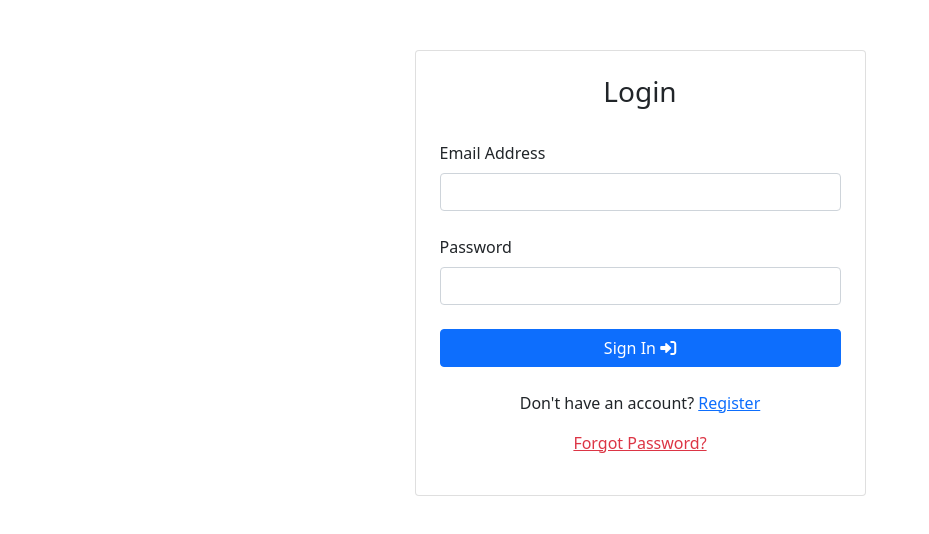
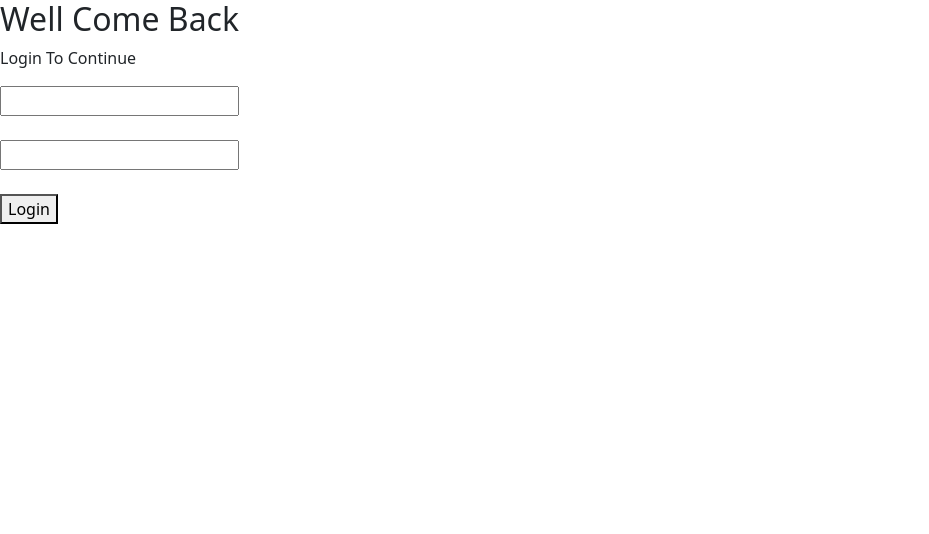
Before and after one commit to flavioborgesnunes/Django-React-Ecommerce, a React (Vite) app in the folder frontend/: page /login in a window 1280 px wide. Shown: the top 534 px of the page, without its empty margins (0-929 px from the left). Built offline with nearby package versions, Linux system fonts and the light colour scheme; what simple-zustand-devtools would draw is missing.

Commit message:
feat: start form in login.jsx

```diff
--- a/frontend/src/views/auth/Login.jsx
+++ b/frontend/src/views/auth/Login.jsx
@@ -1,126 +1,197 @@
-import { useEffect, useState } from 'react';
-import { login } from '../../utils/auth';
-import { useNavigate } from 'react-router-dom';
-import { useAuthStore } from '../../store/auth';
-import { Link } from 'react-router-dom';
+// import { useEffect, useState } from 'react';
+// import { login } from '../../utils/auth';
+// import { useNavigate } from 'react-router-dom';
+// import { useAuthStore } from '../../store/auth';
+// import { Link } from 'react-router-dom';
 
-const Login = () => {
-    const navigate = useNavigate();
-    const [username, setUsername] = useState('');
-    const [password, setPassword] = useState('');
-    const isLoggedIn = useAuthStore((state) => state.isLoggedIn);
-    const [isLoading, setIsLoading] = useState(false);
+// const Login = () => {
+//     const navigate = useNavigate();
+//     const [username, setEmail] = useState('');
+//     const [password, setPassword] = useState('');
+//     const isLoggedIn = useAuthStore((state) => state.isLoggedIn);
+//     const [isLoading, setIsLoading] = useState(false);
+
+//     useEffect(() => {
+//         if (isLoggedIn()) {
+//             navigate('/');
+//         }
+//     }, []);
+
+//     const resetForm = () => {
+//         setEmail('');
+//         setPassword('');
+//     };
+
+//     const handleLogin = async (e) => {
+//         e.preventDefault();
+//         setIsLoading(true);
+
+//         const { error } = await login(username, password);
+//         if (error) {
+//             alert(error);
+//         } else {
+//             navigate('/');
+//             resetForm();
+//         }
+//         setIsLoading(false);
+
+//     };
+//     return (
+//         <section>
+//             <main className="" style={{ marginBottom: 100, marginTop: 50 }}>
+//                 <div className="container">
+//                     {/* Section: Login form */}
+//                     <section className="">
+//                         <div className="row d-flex justify-content-center">
+//                             <div className="col-xl-5 col-md-8">
+//                                 <div className="card rounded-5">
+//                                     <div className="card-body p-4">
+//                                         <h3 className="text-center">Login</h3>
+//                                         <br />
+
+//                                         <div className="tab-content">
+//                                             <div
+//                                                 className="tab-pane fade show active"
+//                                                 id="pills-login"
+//                                                 role="tabpanel"
+//                                                 aria-labelledby="tab-login"
+//                                             >
+//                                                 <form onSubmit={handleLogin}>
+//                                                     {/* Email input */}
+//                                                     <div className="form-outline mb-4">
+//                                                         <label className="form-label" htmlFor="Full Name">
+//                                                             Email Address
+//                                                         </label>
+//                                                         <input
+//                                                             type="text"
+//                                                             id="username"
+//                                                             name="username"
+//                                                             value={username}
+//                                                             onChange={(e) => setEmail(e.target.value)}
+//                                                             className="form-control"
+
+//                                                         />
+//                                                     </div>
+
+//                                                     <div className="form-outline mb-4">
+//                                                         <label className="form-label" htmlFor="loginPassword">
+//                                                             Password
+//                                                         </label>
+//                                                         <input
+//                                                             type="password"
+//                                                             id="password"
+//                                                             name="password"
+//                                                             value={password}
+//                                                             onChange={(e) => setPassword(e.target.value)}
+//                                                             className="form-control"
+//                                                         />
+//                                                     </div>
+
+//                                                     <button className='btn btn-primary w-100' type="submit" disabled={isLoading}>
+//                                                         {isLoading ? (
+//                                                             <>
+//                                                                 <span className="mr-2 ">Processing...</span>
+//                                                                 <i className="fas fa-spinner fa-spin" />
+//                                                             </>
+//                                                         ) : (
+//                                                             <>
+//                                                                 <span className="mr-2">Sign In </span>
+//                                                                 <i className="fas fa-sign-in-alt" />
+//                                                             </>
+//                                                         )}
+//                                                     </button>
+
+//                                                     <div className="text-center">
+//                                                         <p className='mt-4'>
+//                                                             Don't have an account? <Link to="/register">Register</Link>
+//                                                         </p>
+//                                                         <p className='mt-0'>
+//                                                             <Link to="/forgot-password" className='text-danger'>Forgot Password?</Link>
+//                                                         </p>
+//                                                     </div>
+//                                                 </form>
+//                                             </div>
+//                                         </div>
+//                                     </div>
+//                                 </div>
+//                             </div>
+//                         </div>
+//                     </section>
+//                 </div>
+//             </main>
+//         </section>
+//     );
+// };
+
+// export default Login;
+import { login } from '../../utils/auth'
+import { useState, useEffect } from 'react'
+import { useNavigate, Link } from 'react-router-dom'
+import { useAuthStore } from '../../store/auth'
+
+function Login() {
+    const [email, setEmail] = useState("")
+    const [password, setPassword] = useState("")
+    const [isLoading, setIsLoading] = useState("")
+    const navigate = useNavigate()
+    const isLoggedIn = useAuthStore((state) => state.isLoggedIn)
 
     useEffect(() => {
         if (isLoggedIn()) {
-            navigate('/');
+            navigate('/')
         }
-    }, []);
+    })
 
     const resetForm = () => {
-        setUsername('');
-        setPassword('');
-    };
+        setEmail("")
+        setPassword("")
+    }
 
-    const handleLogin = async (e) => {
-        e.preventDefault();
-        setIsLoading(true);
+    const handleLogin = (e) => {
+        e.preventDefault()
+        setIsLoading(true)
 
-        const { error } = await login(username, password);
+        const { error } = login(email, password)
         if (error) {
-            alert(error);
+            alert(error)
         } else {
-            navigate('/');
-            resetForm();
+            navigate('/')
+            resetForm()
         }
-        setIsLoading(false);
+        setIsLoading(false)
 
-    };
+
+    }
+
+
+
     return (
-        <section>
-            <main className="" style={{ marginBottom: 100, marginTop: 50 }}>
-                <div className="container">
-                    {/* Section: Login form */}
-                    <section className="">
-                        <div className="row d-flex justify-content-center">
-                            <div className="col-xl-5 col-md-8">
-                                <div className="card rounded-5">
-                                    <div className="card-body p-4">
-                                        <h3 className="text-center">Login</h3>
+        <div>
+            <h2>Well Come Back</h2>
+            <p>Login To Continue</p>
+            <form onSubmit={handleLogin}>
+                <input
+                    type='text'
+                    name='email'
+                    id='email'
+                    value={email}
+                    onChange={(e) => setEmail(e.target.value)}
+                />
                 <br />
-
-                                        <div className="tab-content">
-                                            <div
-                                                className="tab-pane fade show active"
-                                                id="pills-login"
-                                                role="tabpanel"
-                                                aria-labelledby="tab-login"
-                                            >
-                                                <form onSubmit={handleLogin}>
-                                                    {/* Email input */}
-                                                    <div className="form-outline mb-4">
-                                                        <label className="form-label" htmlFor="Full Name">
-                                                            Email Address
-                                                        </label>
+                <br />
                 <input
-                                                            type="text"
-                                                            id="username"
-                                                            name="username"
-                                                            value={username}
-                                                            onChange={(e) => setUsername(e.target.value)}
-                                                            className="form-control"
-
-                                                        />
-                                                    </div>
-
-                                                    <div className="form-outline mb-4">
-                                                        <label className="form-label" htmlFor="loginPassword">
-                                                            Password
-                                                        </label>
-                                                        <input
-                                                            type="password"
-                                                            id="password"
-                                                            name="password"
+                    type='password'
+                    name='password'
+                    id='password'
                     value={password}
                     onChange={(e) => setPassword(e.target.value)}
-                                                            className="form-control"
                 />
-                                                    </div>
-
-                                                    <button className='btn btn-primary w-100' type="submit" disabled={isLoading}>
-                                                        {isLoading ? (
-                                                            <>
-                                                                <span className="mr-2 ">Processing...</span>
-                                                                <i className="fas fa-spinner fa-spin" />
-                                                            </>
-                                                        ) : (
-                                                            <>
-                                                                <span className="mr-2">Sign In </span>
-                                                                <i className="fas fa-sign-in-alt" />
-                                                            </>
-                                                        )}
-                                                    </button>
-
-                                                    <div className="text-center">
-                                                        <p className='mt-4'>
-                                                            Don't have an account? <Link to="/register">Register</Link>
-                                                        </p>
-                                                        <p className='mt-0'>
-                                                            <Link to="/forgot-password" className='text-danger'>Forgot Password?</Link>
-                                                        </p>
-                                                    </div>
+                <br /><br />
+                <button type="submit">Login</button>
             </form>
         </div>
-                                        </div>
-                                    </div>
-                                </div>
-                            </div>
-                        </div>
-                    </section>
-                </div>
-            </main>
-        </section>
-    );
-};
+    )
 
-export default Login;
+}
+
+export default Login
```
Lines whose indentation alone changed are shown as unchanged.
